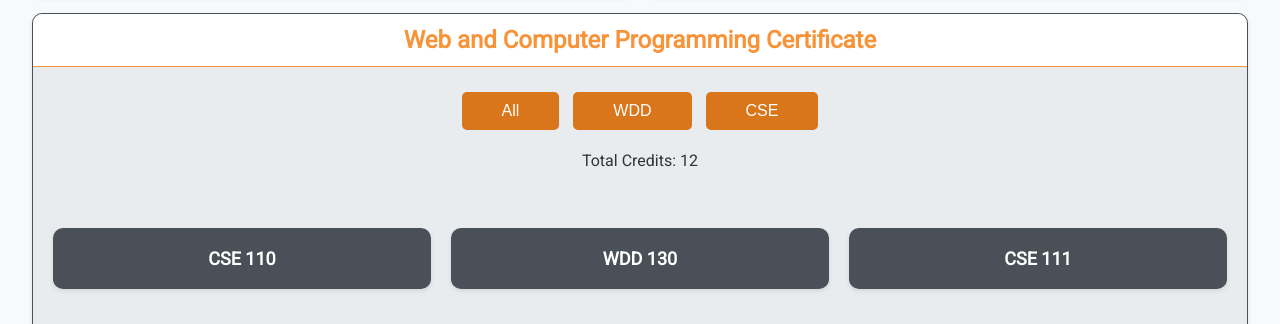
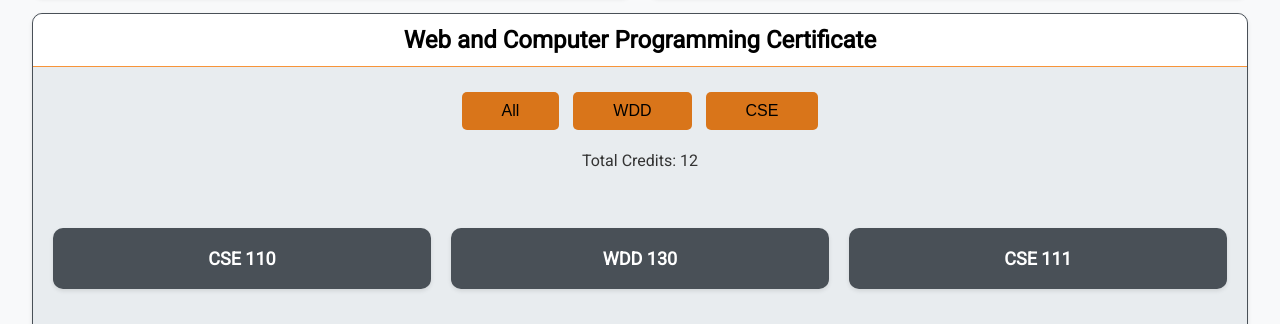
Before and after one commit to smarquis20/wdd231, a plain HTML site: page index.html in a window 1280 px wide. Shown: the part 735-1059 px from the top of the page. Drawn offline with Linux system fonts and the light colour scheme.

Commit message:
color updates

```diff
--- a/styles/profile.css
+++ b/styles/profile.css
@@ -68,7 +68,7 @@ section {
 
 section h2 {
     background-color: white;
-    color: #F79439;
+    color: black;
     text-align: center;
     margin: 0;
     padding: .5em;
@@ -122,7 +122,7 @@ section:nth-child(3) {
 
 button {
     background-color: #d9751A;
-    color: white;
+    color: black;
     border: none;
     padding: 10px 40px;
     margin: 5px;
```
